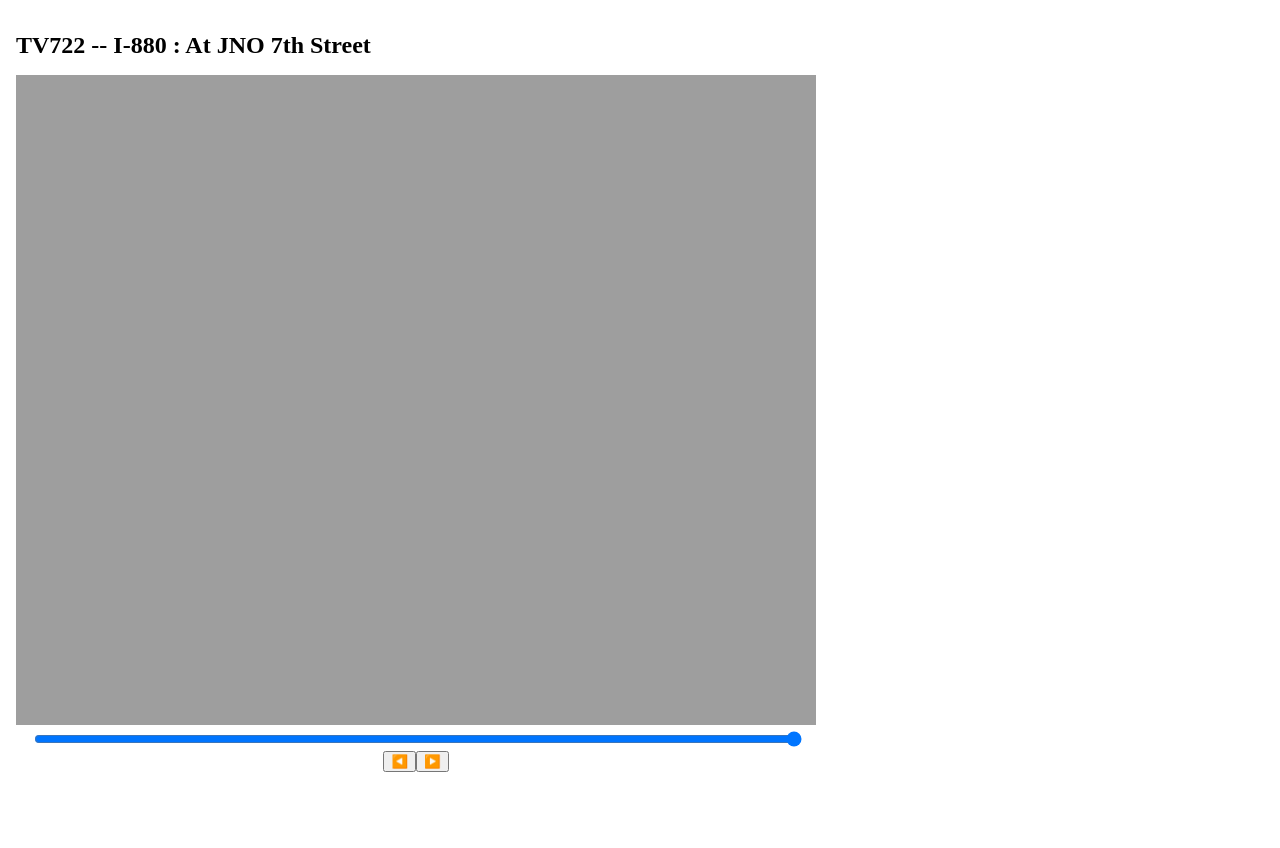
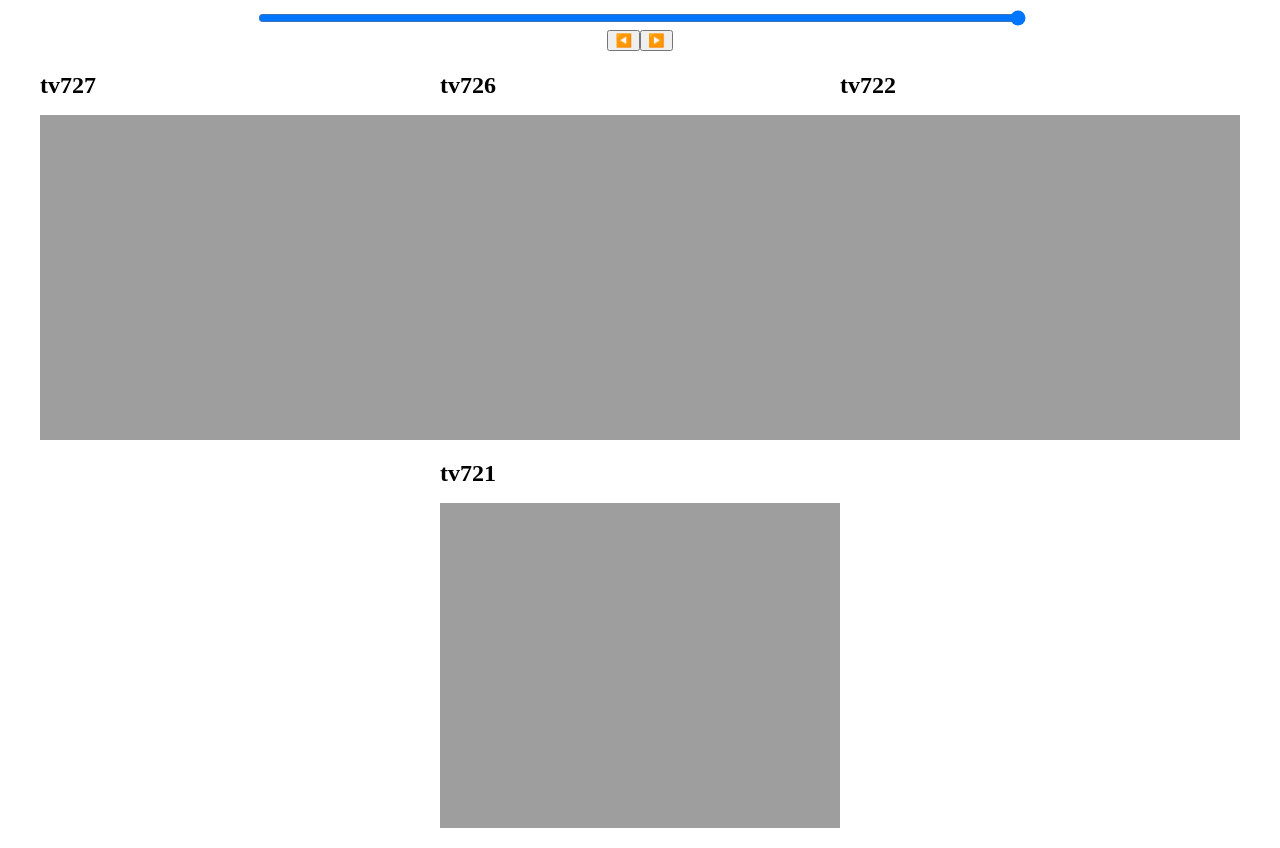
Before and after one commit to MingweiSamuel/desertyard, a website: page www/index.html in a window 1280 px wide. Before the commit the page ends 800 px from the top, so only its background shows below. Drawn offline with Linux system fonts and the light colour scheme; no server answers.

Commit message:
feat: show multiple cams on frontend

```diff
--- a/package.json
+++ b/package.json
@@ -1,6 +1,7 @@
 {
   "scripts": {
     "dev": "wrangler dev --test-scheduled",
+    "serve": "wrangler pages dev www",
     "build": "wrangler build",
     "deploy": "wrangler deploy"
   },
--- a/www/index.html
+++ b/www/index.html
@@ -15,25 +15,22 @@
       font-size: 3vh;
     }
 
-    .column {
+    .controls {
+      top: 0;
+      left: 0;
+      right: 0;
+      padding: 1vh 0;
+      position: fixed;
       width: 100%;
       display: flex;
       flex-direction: column;
-      align-items: stretch;
+      align-items: center;
+      background-color: white;
     }
-
-    .canvas-container {
+    .slider-container, .button-container {
       flex-grow: 1;
-      flex-shrink: 100;
-    }
-    canvas {
+      padding: 0 2vh;
       width: 100%;
-      max-width: 100vh;
-      image-rendering: pixelated;
-    }
-
-    .slider-container, .button-container {
-      padding: 0 2vh;
       max-width: 100vh;
       box-sizing: border-box;
     }
@@ -44,43 +41,75 @@
     .button-container {
       text-align: center;
     }
+
+    .views {
+      margin-top: 40px;
+      width: 100%;
+      display: flex;
+      flex-direction: row;
+      flex-wrap: wrap;
+      justify-content: center;
+    }
+    .canvas-container {
+      flex-grow: 1;
+      flex-shrink: 100;
+      width: 100%;
+      max-width: 400px;
+    }
+    canvas {
+      width: 100%;
+      max-width: 100vh;
+      image-rendering: pixelated;
+    }
   </style>
 </head>
 <body>
-  <div class="column">
-    <h1>TV722 -- I-880 : At JNO 7th Street</h1>
-    <div class="canvas-container">
-      <canvas width="320" height="260"></canvas>
-    </div>
+  <div class="controls">
     <div class="slider-container">
-      <input type="range" min="0" max="1" value="1">
+      <input type="range" max="-1" value="-1">
     </div>
     <div class="button-container">
       <input id="prev" type="button" value="◀️" /><input id="next" type="button" value="▶️" />
     </div>
   </div>
+  <div class="views">
+  </div>
   <script>
+    const CCTV_URLS = {
+      "tv727": "https://cwwp2.dot.ca.gov/data/d4/cctv/image/tv727i880n880atgrandav/tv727i880n880atgrandav.jpg",
+      "tv726": "https://cwwp2.dot.ca.gov/data/d4/cctv/image/tv726i880atjct80/tv726i880atjct80.jpg",
+      "tv722": "https://cwwp2.dot.ca.gov/data/d4/cctv/image/tv722i880atjno7thstreet/tv722i880atjno7thstreet.jpg",
+      "tv721": "https://cwwp2.dot.ca.gov/data/d4/cctv/image/tv721i880at7thst/tv721i880at7thst.jpg",
+    };
     const NUM_IMGS = 7 * 24 * 60 / 5;
 
     const slider = document.querySelector('.slider-container>input');
-    slider.max = NUM_IMGS - 1;
-    slider.value = NUM_IMGS - 1;
+    slider.min = -NUM_IMGS;
 
-    let imgs = [
-      `https://cwwp2.dot.ca.gov/data/d4/cctv/image/tv722i880atjno7thstreet/tv722i880atjno7thstreet.jpg?${Date.now()}`,
-    ];
+    const views = document.querySelector('.views');
+    for (const key in CCTV_URLS) {
+      const h1 = document.createElement('h1');
+      h1.innerText = key;
+
+      const canvas = document.createElement('canvas');
+      canvas.width = 320;
+      canvas.height = 260;
+      canvas.dataset.key = key;
+
+      const div = document.createElement('div');
+      div.classList.add('canvas-container');
+      div.appendChild(h1);
+      div.appendChild(canvas);
+      views.appendChild(div);
+    }
+
+    const cctvImgs = Object.fromEntries(Object.entries(CCTV_URLS).map(([key, url]) => [key, [url]]));
     function updateImgs() {
-      fetch('https://api.desertyard.com/imgs').then(resp => resp.json()).then(({ tv722: paths }) => {
-        imgs = [
-          ...paths.slice(-NUM_IMGS).map(path => `https://img.desertyard.com/${path}`),
-          `https://cwwp2.dot.ca.gov/data/d4/cctv/image/tv722i880atjno7thstreet/tv722i880atjno7thstreet.jpg?${Date.now()}`,
-        ];
-        const onLatest = slider.max === slider.value;
-        slider.max = imgs.length - 1;
-        if (onLatest) {
-          slider.value = imgs.length - 1;
-        }
-        showImg(+slider.value);
+      fetch('https://api.desertyard.com/imgs').then(resp => resp.json()).then(cctvPaths => {
+        for (const key in cctvPaths) {
+          const imgs = cctvImgs[key];
+          const paths = cctvPaths[key];
+          imgs.splice(0, imgs.length - 1, ...paths.slice(-NUM_IMGS).map(path => `https://img.desertyard.com/${path}`));
 
           const cache = imgs.map((url, i) => {
             const img = new Image();
@@ -88,6 +117,10 @@
             img.src = url;
             return img;
           });
+        }
+        const min = -Object.values(cctvImgs).reduce((max, imgs) => Math.max(max, imgs.length - 1), 0);
+        slider.min = min;
+        showImg(+slider.value);
       });
     }
     setInterval(updateImgs, 30 * 1000);
@@ -98,13 +131,18 @@
     document.getElementById('prev').addEventListener('click', e => showImg(--slider.value));
     document.getElementById('next').addEventListener('click', e => showImg(++slider.value));
 
-    const canvas = document.getElementsByTagName('canvas')[0];
+    const canvases = document.getElementsByTagName('canvas');
+    function showImg(neg) {
+      for (const canvas of canvases) {
+        const key = canvas.dataset.key;
+        const imgs = cctvImgs[key];
+        const j = Math.max(0, Math.min(imgs.length + neg, imgs.length - 1));
         const img = new Image();
         img.onload = function() {
           canvas.getContext('2d').drawImage(this, 0, 0);
         };
-    function showImg(i) {
-      if (0 <= i && i < imgs.length) img.src = imgs[i];
+        img.src = imgs[j];
+      }
     }
     showImg(0);
   </script>
```
Also changed, not shown: 2 other files. Lines whose indentation alone changed are shown as unchanged.
